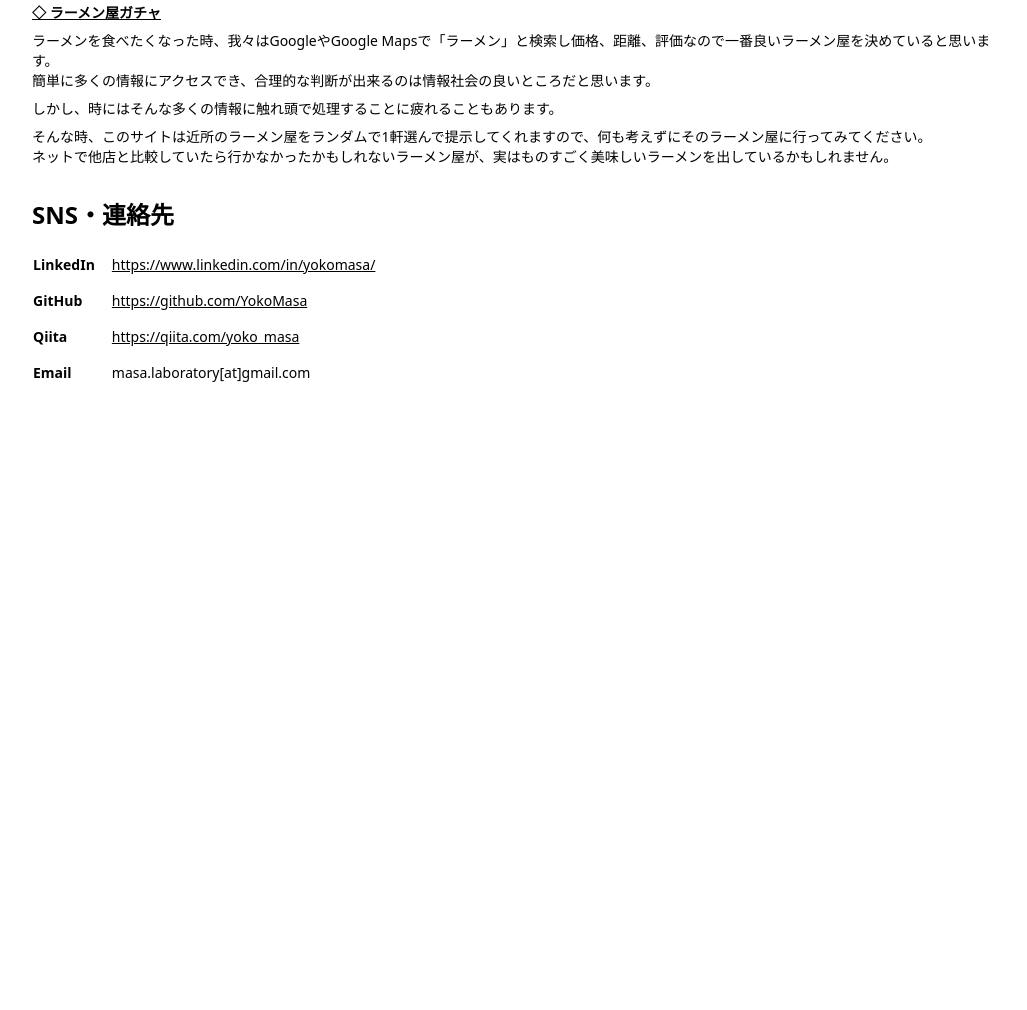
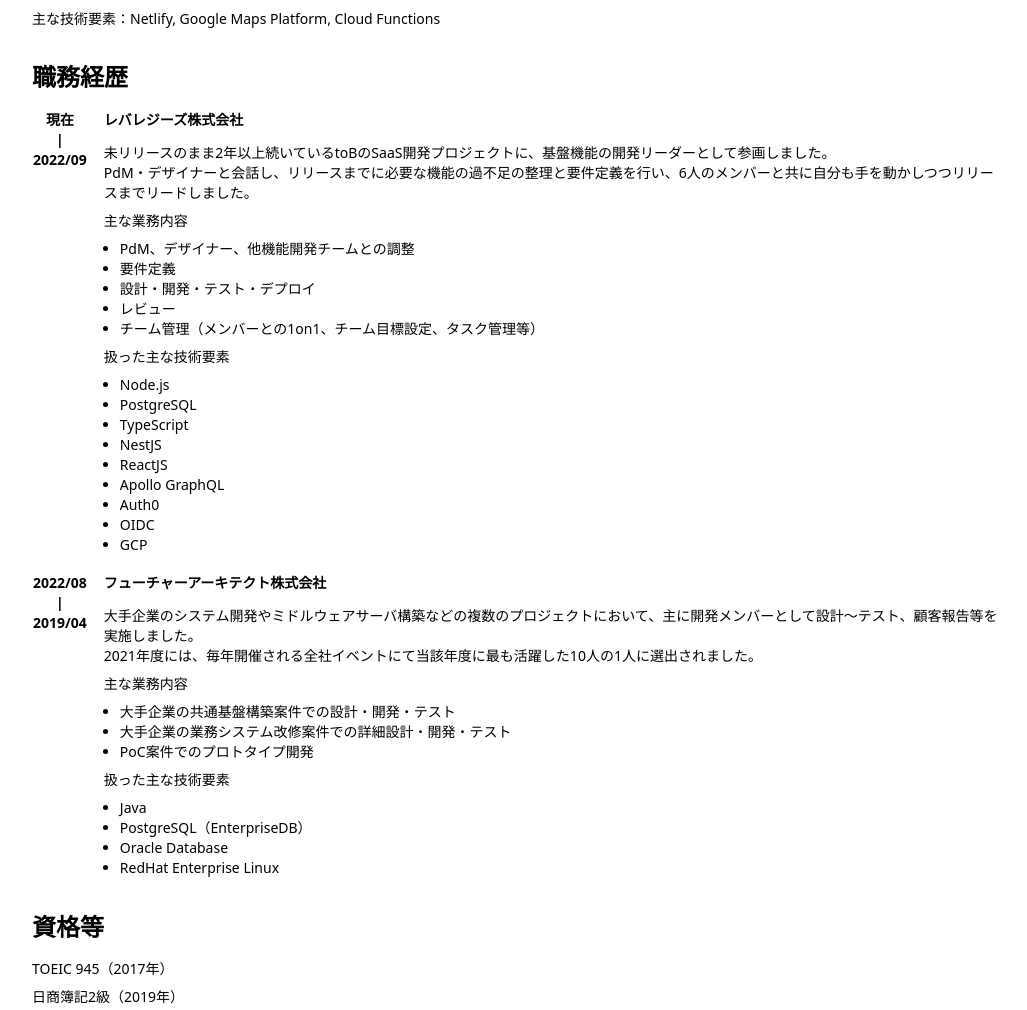
Before and after one commit to YokoMasa/self-introduction, a website built with Vite: page index.html in a window 1280 px wide. Shown: the part 915-1925 px from the top of the page, without its empty margins (124-1151 px from the left). Before the commit the page ends 1322 px from the top, so only its background shows below. Built offline with nearby package versions, Linux system fonts and the light colour scheme.

Commit message:
enriched info

```diff
--- a/index.html
+++ b/index.html
@@ -51,50 +51,6 @@
       </section>
 
       <section class="mt-8">
-        <h2 class="text-2xl my-4 font-bold">職務経歴</h2>
-        <table>
-          <tr class="font-bold">
-            <td class="text-center align-top" rowspan="2">
-              現在
-              <br>
-              |
-              <br>
-              2022/09
-            </td>
-            <td class="pl-4">
-              レバレジーズ株式会社
-            </td>
-          </tr>
-          <tr>
-            <td class="pl-4 pt-1">
-              toBのSaaSの一部機能の開発チームのリーダーをしております。
-              <br>
-              リーダーとしてPdMやデザイナーとやり取りをしつつ要件定義をし、6人のメンバーと共に自身も手を動かしています。
-            </td>
-          </tr>
-
-          <tr class="h-4"></tr>
-
-          <tr class="font-bold ">
-            <td class="text-center align-top" rowspan="2">
-              2022/08<br>
-              |<br>
-              2019/04
-            </td>
-            <td class="pl-4">フューチャーアーキテクト株式会社</td>
-          </tr>
-          <tr>
-            <td class="pl-4 pt-1">
-              大手企業のシステム開発やミドルウェアサーバ構築などの複数のプロジェクトにおいて、主に開発メンバーとして設計～テスト、顧客報告等を実施しました。
-              <br>
-              2021年度には、毎年開催される全社イベントにて当該年度に最も活躍した10人の1人に選出されました。
-            </td>
-          </tr>
-        </table>
-      </section>
-
-
-      <section class="mt-8">
         <h2 class="text-2xl my-4 font-bold">主な個人プロジェクト</h2>
         <div>
           <h3 class="font-bold">
@@ -112,6 +68,9 @@
           <p class="my-2">
             純日記、日常ルーティン動画、東京の生活史、などからインスピレーションを受けています。
           </p>
+          <p class="my-2">
+            主な技術要素：Spring Boot, GCP, PostgreSQL, ReactJS, Tailwind
+          </p>
         </div>
 
         <div class="mt-6">
@@ -123,6 +82,9 @@
             <br>
             このツールは、vmstatコマンドを実行したログからリソース状況をグラフ化し簡単に可視化することができます。
           </p>
+          <p class="my-2">
+            主な技術要素：Netlify, Chart.js
+          </p>
         </div>
 
         <div class="mt-6">
@@ -131,6 +93,9 @@
           </h3>
           <p class="my-2">
             神奈川県藤沢市の保育園の地図です。
+          </p>
+          <p class="my-2">
+            主な技術要素：Netlify, Google Maps Platform
           </p>
         </div>
 
@@ -151,7 +116,108 @@
             <br>
             ネットで他店と比較していたら行かなかったかもしれないラーメン屋が、実はものすごく美味しいラーメンを出しているかもしれません。
           </p>
+          <p class="my-2">
+            主な技術要素：Netlify, Google Maps Platform, Cloud Functions
+          </p>
         </div>
+      </section>
+
+      <section class="mt-8">
+        <h2 class="text-2xl my-4 font-bold">職務経歴</h2>
+        <table>
+          <tr class="font-bold">
+            <td class="text-center align-top" rowspan="2">
+              現在
+              <br>
+              |
+              <br>
+              2022/09
+            </td>
+            <td class="pl-4">
+              レバレジーズ株式会社
+            </td>
+          </tr>
+          <tr>
+            <td class="pl-4 pt-1">
+              <p class="my-2">
+                未リリースのまま2年以上続いているtoBのSaaS開発プロジェクトに、基盤機能の開発リーダーとして参画しました。
+                <br>
+                PdM・デザイナーと会話し、リリースまでに必要な機能の過不足の整理と要件定義を行い、6人のメンバーと共に自分も手を動かしつつリリースまでリードしました。
+              </p>
+
+              <p class="my-2">
+                主な業務内容
+                <ul class="list-disc pl-4">
+                  <li>PdM、デザイナー、他機能開発チームとの調整</li>
+                  <li>要件定義</li>
+                  <li>設計・開発・テスト・デプロイ</li>
+                  <li>レビュー</li>
+                  <li>チーム管理（メンバーとの1on1、チーム目標設定、タスク管理等）</li>
+                </ul>
+              </p>
+
+              <p class="my-2">
+                扱った主な技術要素
+                <ul class="list-disc pl-4">
+                  <li>Node.js</li>
+                  <li>PostgreSQL</li>
+                  <li>TypeScript</li>
+                  <li>NestJS</li>
+                  <li>ReactJS</li>
+                  <li>Apollo GraphQL</li>
+                  <li>Auth0</li>
+                  <li>OIDC</li>
+                  <li>GCP</li>
+                </ul>
+              </p>
+            </td>
+          </tr>
+
+          <tr class="h-4"></tr>
+
+          <tr class="font-bold ">
+            <td class="text-center align-top" rowspan="2">
+              2022/08<br>
+              |<br>
+              2019/04
+            </td>
+            <td class="pl-4">フューチャーアーキテクト株式会社</td>
+          </tr>
+          <tr>
+            <td class="pl-4 pt-1">
+              <p class="my-2">
+                大手企業のシステム開発やミドルウェアサーバ構築などの複数のプロジェクトにおいて、主に開発メンバーとして設計～テスト、顧客報告等を実施しました。
+                <br>
+                2021年度には、毎年開催される全社イベントにて当該年度に最も活躍した10人の1人に選出されました。
+              </p>
+
+              <p class="my-2">
+                主な業務内容
+                <ul class="list-disc pl-4">
+                  <li>大手企業の共通基盤構築案件での設計・開発・テスト</li>
+                  <li>大手企業の業務システム改修案件での詳細設計・開発・テスト</li>
+                  <li>PoC案件でのプロトタイプ開発</li>
+                </ul>
+              </p>
+
+              <p class="my-2">
+                扱った主な技術要素
+                <ul class="list-disc pl-4">
+                  <li>Java</li>
+                  <li>PostgreSQL（EnterpriseDB）</li>
+                  <li>Oracle Database</li>
+                  <li>RedHat Enterprise Linux</li>
+                </ul>
+              </p>
+            </td>
+          </tr>
+        </table>
+      </section>
+
+      <section class="mt-8">
+        <h2 class="text-2xl my-4 font-bold">資格等</h2>
+        <p class="my-2">TOEIC 945（2017年）</p>
+        <p class="my-2">日商簿記2級（2019年）</p>
       </section>
 
       <section class="mt-8">
```
